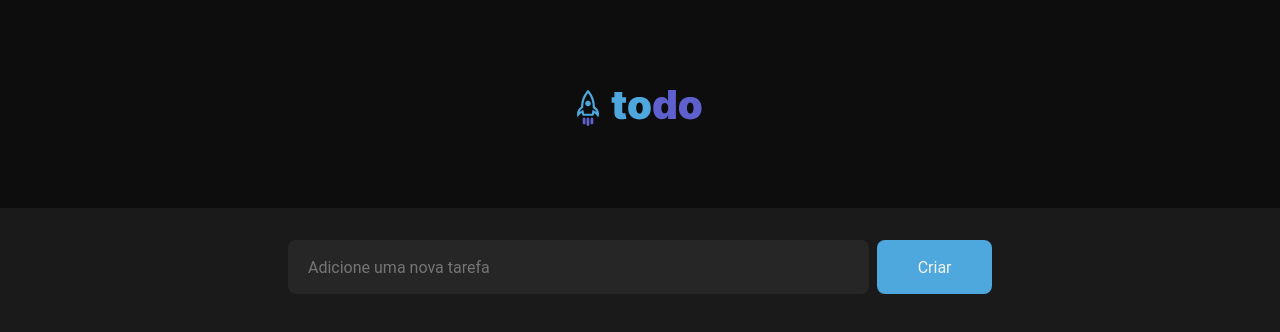
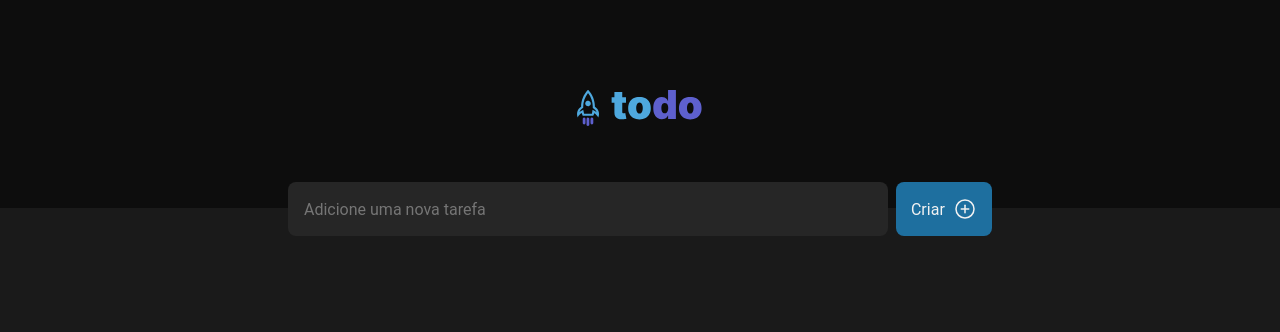
Before and after one commit to caiorodr/to-do-reactjs-ts, a React app: page / in a window 1280 px wide. Shown: the top 332 px of the page. Built offline with nearby package versions, Linux system fonts and the light colour scheme; the HTML template or start-up script is replaced by a standard one.

Commit message:
create input/buttom for taks

```diff
--- a/package.json
+++ b/package.json
@@ -9,6 +9,7 @@
     "preview": "vite preview"
   },
   "dependencies": {
+    "phosphor-react": "^1.4.1",
     "react": "^18.2.0",
     "react-dom": "^18.2.0"
   },
--- a/src/components/Task.module.css
+++ b/src/components/Task.module.css
@@ -1,6 +1,9 @@
 .newTask {
   display: flex;
-  gap: 0.5rem
+  align-items: center;
+  gap: 0.5rem;
+  margin-top: calc(0px - 3.5rem - 6px);
+
 }
 
 
@@ -11,13 +14,27 @@
   background: var(--gray-500);
   border-radius: 8px;
   border: 0;
-  padding: 0 20px;
+  padding: 1rem;
+
 }
 
 .newTask button{
-  background: var(--blue);
+  background: var(--blue-dark);
   color: var(--gray-100);
   border-radius: 8px;
-  width: 20%;
+  padding: 0.950rem;
   border: 0;
+  display: flex;
+  align-items: center;
+  justify-content: center;
+
+  gap: 8px;
+
 }
+
+
+
+
+.newTask button:hover{
+  background: var(--blue)
+}
--- a/src/components/Task.tsx
+++ b/src/components/Task.tsx
@@ -1,3 +1,4 @@
+import { PlusCircle } from 'phosphor-react'
 import styles from './Task.module.css'
 
 export function Task() {
@@ -6,7 +7,7 @@ export function Task() {
       <input type="newTaks" placeholder='Adicione uma nova tarefa' />
         <button>
           Criar
-
+          <PlusCircle size={24} />
         </button>
     </header>
   )
```
Also changed, not shown: 1 other file (tests, documents, lock files or other folders).
